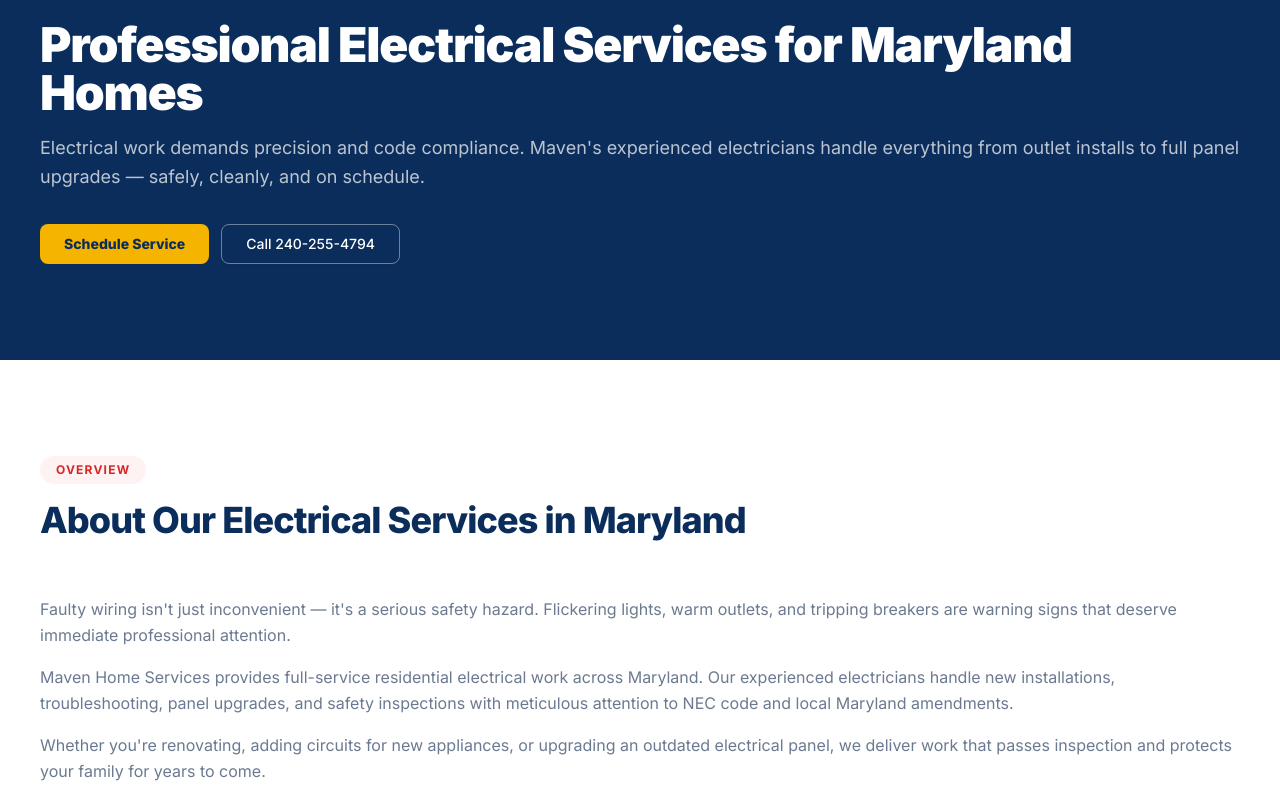
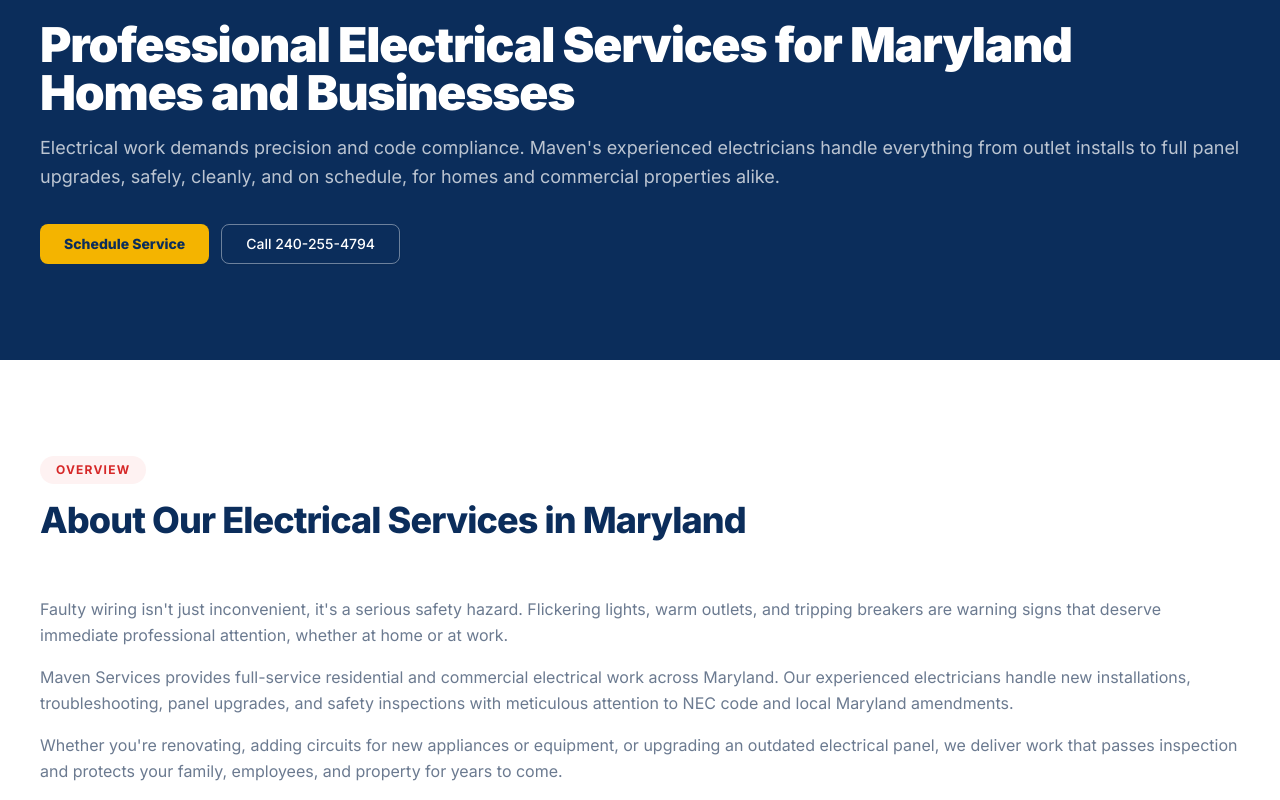
Before and after one commit to Rayannnzn/Maven-hu, a Next.js app: page /electrical in a window 1280 px wide. Shown: the part 840-1640 px from the top of the page. Built offline with nearby package versions, Linux system fonts and the light colour scheme.

Commit message:
Pages added and animation added on nav bar options

```diff
--- a/components/service/ServicePageLayout.tsx
+++ b/components/service/ServicePageLayout.tsx
@@ -145,7 +145,7 @@ export default function ServicePageLayout({ data }: { data: ServicePageData }) {
             <SectionHeader
               eyebrow="Process"
               title={data.stepsTitle ?? "How It Works"}
-              subtitle="From first call to finished job — simple and transparent."
+              subtitle="From first call to finished job, simple and transparent."
             />
             <div className="grid gap-8 md:grid-cols-2 lg:grid-cols-4">
               {data.steps.map((step) => (
--- a/lib/services/commercial.ts
+++ b/lib/services/commercial.ts
@@ -10,12 +10,14 @@ export const commercialData: ServicePageData = {
   heroImageFit: "cover",
   heroTitle: "Commercial HVAC & Refrigeration Services",
   heroDescription:
-    "Keep your business running with reliable commercial heating, cooling, and refrigeration. Maven services rooftop package units, walk-in coolers and freezers, and complete commercial HVAC systems — with maintenance programs designed to prevent costly downtime.",
+    "Keep your business running with reliable commercial heating, cooling, and refrigeration. Maven services rooftop package units, walk-in coolers and freezers, and complete commercial HVAC systems, with maintenance programs designed to prevent costly downtime.",
   overview: [
-    "Commercial HVAC and refrigeration equipment works harder and longer than residential systems — and when it fails, the impact on your business is immediate. Lost inventory, uncomfortable customers, and emergency repair premiums add up fast.",
-    "Maven Home Services provides commercial HVAC and refrigeration solutions for restaurants, retail spaces, offices, and light industrial properties throughout Maryland and Northern Virginia. Our experienced technicians understand the urgency of commercial service calls and work efficiently to restore your equipment.",
-    "From scheduled preventive maintenance to emergency repairs and new installations, we partner with business owners to keep equipment running reliably, energy costs manageable, and compliance requirements met.",
+    "Commercial HVAC and refrigeration equipment works harder and longer than residential systems, and when it fails, the impact on your business is immediate. Lost inventory, uncomfortable customers, and emergency repair premiums add up fast.",
+    "Maven Services provides commercial HVAC and refrigeration solutions for restaurants, retail spaces, offices, and light industrial properties throughout Maryland and Northern Virginia. Our experienced technicians understand the urgency of commercial service calls and work efficiently to restore your equipment.",
+    "From scheduled preventive maintenance to emergency repairs and new installations, we partner with business owners and property managers to keep equipment running reliably, energy costs manageable, and compliance requirements met.",
   ],
+  offeredServicesSubtitle:
+    "Comprehensive commercial solutions from experienced professionals.",
   offeredServices: [
     {
       icon: "roofing",
@@ -30,7 +32,7 @@ export const commercialData: ServicePageData = {
     {
       icon: "ac_unit",
       name: "Walk-in Freezers",
-      desc: "Refrigeration system service for walk-in freezers — protecting inventory and meeting food safety standards.",
+      desc: "Refrigeration system service for walk-in freezers, protecting inventory and meeting food safety standards.",
     },
     {
       icon: "build",
@@ -58,6 +60,7 @@ export const commercialData: ServicePageData = {
       desc: "Comprehensive equipment evaluations with written reports and prioritized upgrade recommendations.",
     },
   ],
+  benefitsTitle: "Why Businesses Choose Maven",
   benefits: [
     {
       title: "Minimized Business Downtime",
@@ -83,7 +86,7 @@ export const commercialData: ServicePageData = {
     },
     {
       title: "Multi-System Expertise",
-      desc: "One call covers rooftop HVAC, walk-in refrigeration, and temperature controls — simplifying vendor management for business owners.",
+      desc: "One call covers rooftop HVAC, walk-in refrigeration, and temperature controls, simplifying vendor management for business owners.",
     },
     {
       title: "Local Commercial Experience",
@@ -116,6 +119,7 @@ export const commercialData: ServicePageData = {
       desc: "We verify proper operation, explain maintenance recommendations, and remain available for ongoing support.",
     },
   ],
+  faqSubtitle: "Common questions from business owners and property managers.",
   faqs: [
     {
       q: "Do you offer commercial maintenance contracts?",
@@ -135,5 +139,7 @@ export const commercialData: ServicePageData = {
     },
   ],
   ctaTitle: "Keep Your Business Running Smoothly",
+  ctaDescription:
+    "Schedule your service today or call our team to request an estimate. Same-day appointments available across Maryland and Virginia, subject to technician availability.",
   detailSections: commercialDetailSections,
 };
--- a/lib/services/electrical-sections.ts
+++ b/lib/services/electrical-sections.ts
@@ -5,7 +5,7 @@ export const electricalDetailSections: ServiceDetailSection[] = [
     id: "electrical-installation",
     heading: "Electrical Installation",
     description:
-      "New circuits, dedicated lines, and electrical system expansions require precise planning and code-compliant execution. Maven's electricians install new wiring for kitchen remodels, home additions, appliance upgrades, and smart home integrations — pulling permits, coordinating inspections, and ensuring every connection meets National Electrical Code standards and local Maryland amendments.",
+      "New circuits, dedicated lines, and electrical system expansions require precise planning and code-compliant execution. Maven's electricians install new wiring for kitchen remodels, home additions, business build-outs, appliance and equipment upgrades, and smart building integrations, pulling permits, coordinating inspections, and ensuring every connection meets National Electrical Code standards and local Maryland amendments.",
     benefits: [
       "Permits pulled and inspections scheduled when required",
       "Proper circuit sizing prevents overloads and breaker trips",
@@ -18,7 +18,7 @@ export const electricalDetailSections: ServiceDetailSection[] = [
     id: "electrical-repair",
     heading: "Electrical Repair",
     description:
-      "Flickering lights, tripping breakers, buzzing outlets, and intermittent power loss are warning signs of electrical problems that need professional diagnosis. Maven troubleshoots and repairs faulty wiring, damaged circuits, failing breakers, loose connections, and grounding issues — restoring safe, reliable power to your home with repairs that address root causes, not just symptoms.",
+      "Flickering lights, tripping breakers, buzzing outlets, and intermittent power loss are warning signs of electrical problems that need professional diagnosis. Maven troubleshoots and repairs faulty wiring, damaged circuits, failing breakers, loose connections, and grounding issues, restoring safe, reliable power to your home or business with repairs that address root causes, not just symptoms.",
     benefits: [
       "Accurate troubleshooting prevents repeat failures",
       "Emergency response for sparking outlets and burning smells",
@@ -31,7 +31,7 @@ export const electricalDetailSections: ServiceDetailSection[] = [
     id: "ev-charger-installation",
     heading: "EV Charger Installation in Maryland",
     description:
-      "Home EV charging requires a dedicated 240-volt circuit, proper wire gauge, and often a panel upgrade to handle the additional load. Maven installs Level 2 EV chargers for homeowners throughout Maryland — including Marriottsville and surrounding communities — for all major vehicle brands, handling load calculations, circuit installation, charger mounting, permit coordination, and utility notification. We ensure your EV charger installation is safe, efficient, and ready for faster charging at home.",
+      "EV charging requires a dedicated 240-volt circuit, proper wire gauge, and often a panel upgrade to handle the additional load. Maven installs Level 2 EV chargers for homeowners and businesses throughout Maryland, including Marriottsville and surrounding communities, for all major vehicle brands, handling load calculations, circuit installation, charger mounting, permit coordination, and utility notification. We ensure your EV charger installation is safe, efficient, and ready for faster charging.",
     benefits: [
       "Dedicated circuits sized for your charger and vehicle",
       "Hardwired or NEMA 14-50 outlet configurations",
@@ -44,7 +44,7 @@ export const electricalDetailSections: ServiceDetailSection[] = [
     id: "indoor-outdoor-lighting-installation",
     heading: "Indoor & Outdoor Lighting Installation",
     description:
-      "Thoughtful lighting transforms how your home looks and functions. Maven installs recessed can lights, under-cabinet lighting, pendant fixtures, landscape lighting, and outdoor security illumination — with proper wiring, dimmer compatibility, weatherproof connections, and switch placement that makes sense for daily use. We handle everything from single fixture swaps to whole-room lighting redesigns.",
+      "Thoughtful lighting transforms how your home or business looks and functions. Maven installs recessed can lights, under-cabinet lighting, pendant fixtures, landscape lighting, and outdoor security illumination, with proper wiring, dimmer compatibility, weatherproof connections, and switch placement that makes sense for daily use. We handle everything from single fixture swaps to whole-room lighting redesigns.",
     benefits: [
       "Improved ambiance and functionality in every space",
       "Energy-efficient LED options reduce electricity costs",
@@ -57,7 +57,7 @@ export const electricalDetailSections: ServiceDetailSection[] = [
     id: "ceiling-fan-installation",
     heading: "Ceiling Fan Installation",
     description:
-      "Ceiling fans improve comfort year-round — circulating cool air in summer and pushing warm air down in winter. Maven installs ceiling fans on existing fixtures and new locations, handling ceiling box upgrades for fan-rated support, proper wiring for fan and light controls, remote control setup, and balance testing. We ensure every fan is securely mounted and wired to code.",
+      "Ceiling fans improve comfort year-round, circulating cool air in summer and pushing warm air down in winter. Maven installs ceiling fans on existing fixtures and new locations, handling ceiling box upgrades for fan-rated support, proper wiring for fan and light controls, remote control setup, and balance testing. We ensure every fan is securely mounted and wired to code.",
     benefits: [
       "Fan-rated ceiling box upgrades for safe mounting",
       "Dual switches for independent fan and light control",
@@ -70,7 +70,7 @@ export const electricalDetailSections: ServiceDetailSection[] = [
     id: "electrical-panel-circuit-breaker",
     heading: "Electrical Panel & Circuit Breaker Services",
     description:
-      "Your electrical panel is the heart of your home's power distribution — and outdated panels pose real safety risks. Maven upgrades fuse boxes and undersized panels to modern 200-amp service, replaces recalled breaker brands, installs AFCI and GFCI protection, and adds sub-panels for garage, basement, and addition circuits. Every panel project includes load calculations and permit coordination.",
+      "Your electrical panel is the heart of your building's power distribution, and outdated panels pose real safety risks. Maven upgrades fuse boxes and undersized panels to modern 200-amp service, replaces recalled breaker brands, installs AFCI and GFCI protection, and adds sub-panels for garage, basement, addition, and equipment circuits. Every panel project includes load calculations and permit coordination.",
     benefits: [
       "200-amp upgrades support modern appliance and EV demands",
       "AFCI/GFCI breakers meet current code requirements",
@@ -83,7 +83,7 @@ export const electricalDetailSections: ServiceDetailSection[] = [
     id: "electrical-inspections",
     heading: "Electrical Inspections",
     description:
-      "Whether you're buying a home, selling a property, or updating your insurance, a professional electrical inspection provides an honest assessment of your system's safety and condition. Maven's electricians conduct comprehensive inspections covering panel condition, wiring type, grounding, outlet safety, GFCI/AFCI protection, and code compliance — delivering a detailed written report with prioritized recommendations.",
+      "Whether you're buying a home, selling a property, leasing a space, or updating your insurance, a professional electrical inspection provides an honest assessment of your system's safety and condition. Maven's electricians conduct comprehensive inspections covering panel condition, wiring type, grounding, outlet safety, GFCI/AFCI protection, and code compliance, delivering a detailed written report with prioritized recommendations.",
     benefits: [
       "Detailed written reports for buyers, sellers, and insurers",
       "Identification of safety hazards before they cause damage",
@@ -96,7 +96,7 @@ export const electricalDetailSections: ServiceDetailSection[] = [
     id: "outlet-replacement",
     heading: "Outlet Replacement",
     description:
-      "Worn, damaged, or outdated outlets are more than inconvenient — they're a safety hazard. Maven replaces standard, GFCI, AFCI, USB, and 240-volt outlets with code-compliant installations that include proper grounding, wire condition assessment, and tamper-resistant options for homes with children. We also add new outlets where you need them, running circuits from the panel when necessary.",
+      "Worn, damaged, or outdated outlets are more than inconvenient, they're a safety hazard. Maven replaces standard, GFCI, AFCI, USB, and 240-volt outlets with code-compliant installations that include proper grounding, wire condition assessment, and tamper-resistant options for homes with children. We also add new outlets where you need them, running circuits from the panel when necessary.",
     benefits: [
       "GFCI protection in kitchens, bathrooms, and outdoor areas",
       "USB outlets eliminate cluttered charging adapters",
@@ -109,7 +109,7 @@ export const electricalDetailSections: ServiceDetailSection[] = [
     id: "electrical-wiring-rewiring",
     heading: "Electrical Wiring & Rewiring",
     description:
-      "Homes built before modern electrical codes may contain aluminum wiring, knob-and-tube circuits, or undersized wiring that can't safely support today's power demands. Maven performs targeted wiring repairs, aluminum wire remediation with COPALUM connectors, and whole-home rewiring projects — upgrading your electrical infrastructure with minimal disruption and full permit compliance.",
+      "Homes and buildings constructed before modern electrical codes may contain aluminum wiring, knob-and-tube circuits, or undersized wiring that can't safely support today's power demands. Maven performs targeted wiring repairs, aluminum wire remediation with COPALUM connectors, and whole-building rewiring projects, upgrading your electrical infrastructure with minimal disruption and full permit compliance.",
     benefits: [
       "Eliminates fire risks from outdated wiring types",
       "Supports modern appliances, HVAC, and EV charging loads",
@@ -122,7 +122,7 @@ export const electricalDetailSections: ServiceDetailSection[] = [
     id: "security-lighting",
     heading: "Security Lighting",
     description:
-      "Well-designed security lighting deters intruders and helps you navigate your property safely after dark. Maven installs motion-activated floodlights, dusk-to-dawn fixtures, pathway lighting, and smart-controlled security systems — with weatherproof connections, proper mounting heights, and sensor calibration for reliable activation without false triggers from passing cars or wildlife.",
+      "Well-designed security lighting deters intruders and helps you navigate your property safely after dark. Maven installs motion-activated floodlights, dusk-to-dawn fixtures, pathway lighting, and smart-controlled security systems, with weatherproof connections, proper mounting heights, and sensor calibration for reliable activation without false triggers from passing cars or wildlife.",
     benefits: [
       "Motion sensors calibrated to reduce false activations",
       "LED fixtures for bright, energy-efficient illumination",
--- a/lib/services/electrical.ts
+++ b/lib/services/electrical.ts
@@ -7,20 +7,20 @@ export const electricalData: ServicePageData = {
   title: "Electrical Services",
   seoTitle:
     "Electrical Services in Maryland | Panel Upgrades, EV Chargers | Maven",
-  metaDescription: `Licensed Maryland electricians — panel upgrades, wiring, outlet installation & Level 2 EV charger installation. Code-compliant, same-day service. Call ${company.phone}.`,
+  metaDescription: `Licensed Maryland electricians serving homes and businesses — panel upgrades, wiring, outlet installation & Level 2 EV charger installation. Code-compliant, same-day service. Call ${company.phone}.`,
   heroImage: "/images/electrical/electrical-hero.jpg",
   heroImageFit: "cover",
-  heroTitle: "Professional Electrical Services for Maryland Homes",
+  heroTitle: "Professional Electrical Services for Maryland Homes and Businesses",
   heroDescription:
-    "Electrical work demands precision and code compliance. Maven's experienced electricians handle everything from outlet installs to full panel upgrades — safely, cleanly, and on schedule.",
+    "Electrical work demands precision and code compliance. Maven's experienced electricians handle everything from outlet installs to full panel upgrades, safely, cleanly, and on schedule, for homes and commercial properties alike.",
   overviewTitle: "About Our Electrical Services in Maryland",
   overview: [
-    "Faulty wiring isn't just inconvenient — it's a serious safety hazard. Flickering lights, warm outlets, and tripping breakers are warning signs that deserve immediate professional attention.",
-    "Maven Home Services provides full-service residential electrical work across Maryland. Our experienced electricians handle new installations, troubleshooting, panel upgrades, and safety inspections with meticulous attention to NEC code and local Maryland amendments.",
-    "Whether you're renovating, adding circuits for new appliances, or upgrading an outdated electrical panel, we deliver work that passes inspection and protects your family for years to come.",
+    "Faulty wiring isn't just inconvenient, it's a serious safety hazard. Flickering lights, warm outlets, and tripping breakers are warning signs that deserve immediate professional attention, whether at home or at work.",
+    "Maven Services provides full-service residential and commercial electrical work across Maryland. Our experienced electricians handle new installations, troubleshooting, panel upgrades, and safety inspections with meticulous attention to NEC code and local Maryland amendments.",
+    "Whether you're renovating, adding circuits for new appliances or equipment, or upgrading an outdated electrical panel, we deliver work that passes inspection and protects your family, employees, and property for years to come.",
   ],
   offeredServicesSubtitle:
-    "Comprehensive electrical solutions from experienced Maryland professionals.",
+    "Comprehensive electrical solutions for homes and businesses from experienced Maryland professionals.",
   offeredServices: [
     {
       icon: "electrical_services",
@@ -35,7 +35,7 @@ export const electricalData: ServicePageData = {
     {
       icon: "cable",
       name: "Wiring & Rewiring",
-      desc: "New circuit installation, aluminum wire remediation, knob-and-tube replacement, and whole-home rewiring for older properties.",
+      desc: "New circuit installation, aluminum wire remediation, knob-and-tube replacement, and whole-building rewiring for older properties.",
     },
     {
       icon: "lightbulb",
@@ -45,25 +45,30 @@ export const electricalData: ServicePageData = {
     {
       icon: "ev_station",
       name: "EV Charger Installation",
-      desc: "Level 2 home EV charger installation across Maryland with dedicated circuits, permit handling, and utility coordination.",
+      desc: "Level 2 EV charger installation across Maryland with dedicated circuits, permit handling, and utility coordination.",
+    },
+    {
+      icon: "apartment",
+      name: "Commercial Electrical",
+      desc: "Panel upgrades, lighting, wiring, and repair for businesses and property managers across Maryland.",
     },
     {
       icon: "bolt",
       name: "Surge Protection",
-      desc: "Whole-home surge protectors and dedicated circuits to safeguard electronics, HVAC equipment, and appliances.",
+      desc: "Whole-building surge protectors and dedicated circuits to safeguard electronics, HVAC equipment, and appliances.",
     },
     {
       icon: "fact_check",
       name: "Electrical Safety Inspections",
-      desc: "Comprehensive home electrical audits for home buyers, sellers, and insurance requirements. Detailed written reports provided.",
+      desc: "Comprehensive electrical audits for buyers, sellers, and insurance requirements. Detailed written reports provided.",
     },
     {
       icon: "emergency",
       name: "Emergency Electrical Repair",
-      desc: "Emergency response for power outages, sparking outlets, burning smells, and other urgent electrical hazards. Response times depend on technician availability and your location.",
+      desc: "Emergency response for power outages, sparking outlets, burning smells, and other urgent electrical hazards at homes and businesses. Response times depend on technician availability and your location.",
     },
   ],
-  benefitsTitle: "Why Maryland Homeowners Choose Maven",
+  benefitsTitle: "Why Homes and Businesses Choose Maven",
   benefits: [
     {
       title: "Code-Compliant Work",
@@ -71,11 +76,11 @@ export const electricalData: ServicePageData = {
     },
     {
       title: "Safety-First Approach",
-      desc: "We never cut corners on grounding, bonding, or circuit protection. Your family's safety is non-negotiable on every job.",
+      desc: "We never cut corners on grounding, bonding, or circuit protection. Your family's and employees' safety is non-negotiable on every job.",
     },
     {
-      title: "Modern Home Ready",
-      desc: "From smart home wiring to EV chargers and solar interconnection, we equip your electrical system for today's technology demands.",
+      title: "Modern Building Ready",
+      desc: "From smart wiring to EV chargers and solar interconnection, we equip your electrical system for today's technology demands.",
     },
     {
       title: "Detailed Written Estimates",
@@ -84,8 +89,8 @@ export const electricalData: ServicePageData = {
   ],
   whyChoose: [
     {
-      title: "Residential Specialists",
-      desc: "We focus exclusively on homes — not commercial jobs squeezed in between. That means faster scheduling and technicians who know residential systems inside out.",
+      title: "Residential & Commercial Experience",
+      desc: "We serve both homes and businesses, so you get technicians who understand the difference between a single-family panel and a commercial system, and who schedule the work around how you use your space.",
     },
     {
       title: "Clean Installation Standards",
@@ -93,7 +98,7 @@ export const electricalData: ServicePageData = {
     },
     {
       title: "Honest Capacity Assessments",
-      desc: "Not every home needs a panel upgrade. We evaluate your actual load requirements and recommend only what's necessary for safe, reliable power.",
+      desc: "Not every property needs a panel upgrade. We evaluate your actual load requirements and recommend only what's necessary for safe, reliable power.",
     },
   ],
   steps: [
@@ -122,6 +127,8 @@ export const electricalData: ServicePageData = {
       desc: "We verify all circuits, test GFCI/AFCI protection, label your panel, and walk you through everything before signing off.",
     },
   ],
+  faqSubtitle:
+    "Common questions from homeowners, property managers, and business owners.",
   faqs: [
     {
       q: "How do I know if my electrical panel needs upgrading?",
@@ -144,12 +151,12 @@ export const electricalData: ServicePageData = {
       a: "Yes, Maven pulls permits and coordinates inspections for panel upgrades, rewiring, and other work that requires it under Maryland electrical code.",
     },
     {
-      q: "Is aluminum wiring in my home dangerous?",
+      q: "Is aluminum wiring in my building dangerous?",
       a: "Aluminum wiring installed in the 1960s and 70s can be a fire hazard if connections loosen over time. Maven remediates aluminum wiring with COPALUM connectors or targeted rewiring to bring it up to a safe, modern standard.",
     },
   ],
-  ctaTitle: "Power Your Home Safely & Reliably",
+  ctaTitle: "Power Your Home or Business Safely & Reliably",
   ctaDescription:
-    "Schedule your service today or call our team to request an estimate. Same-day appointments available across Maryland, subject to technician availability.",
+    "Schedule your service today or call our team to request an estimate. Same-day appointments available for homes and businesses across Maryland, subject to technician availability.",
   detailSections: electricalDetailSections,
 };
```
Also changed, not shown: components/layout/SiteHeader.tsx (+74 -4 lines), lib/services/commercial-sections.ts (+4 -4 lines).
